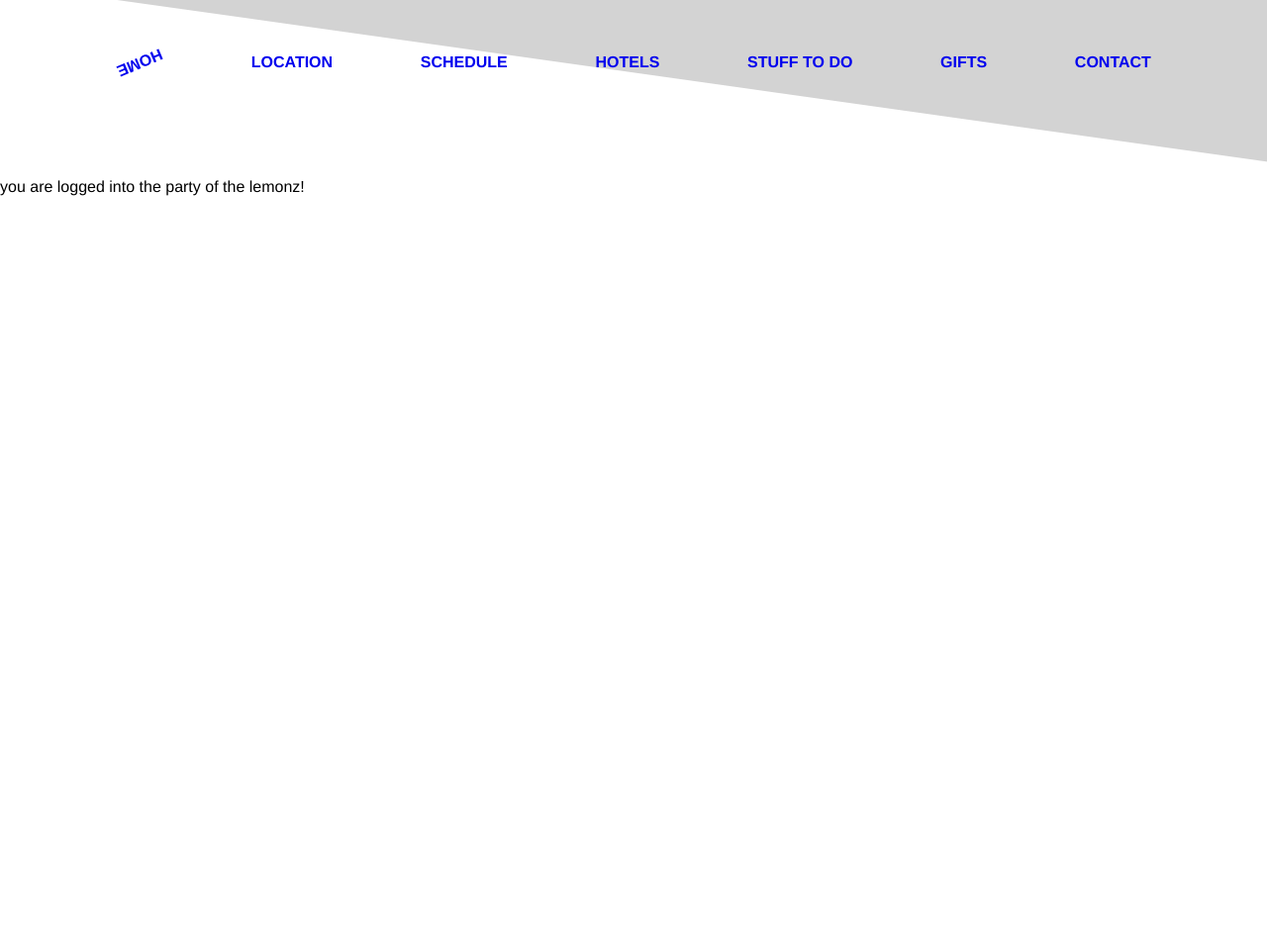
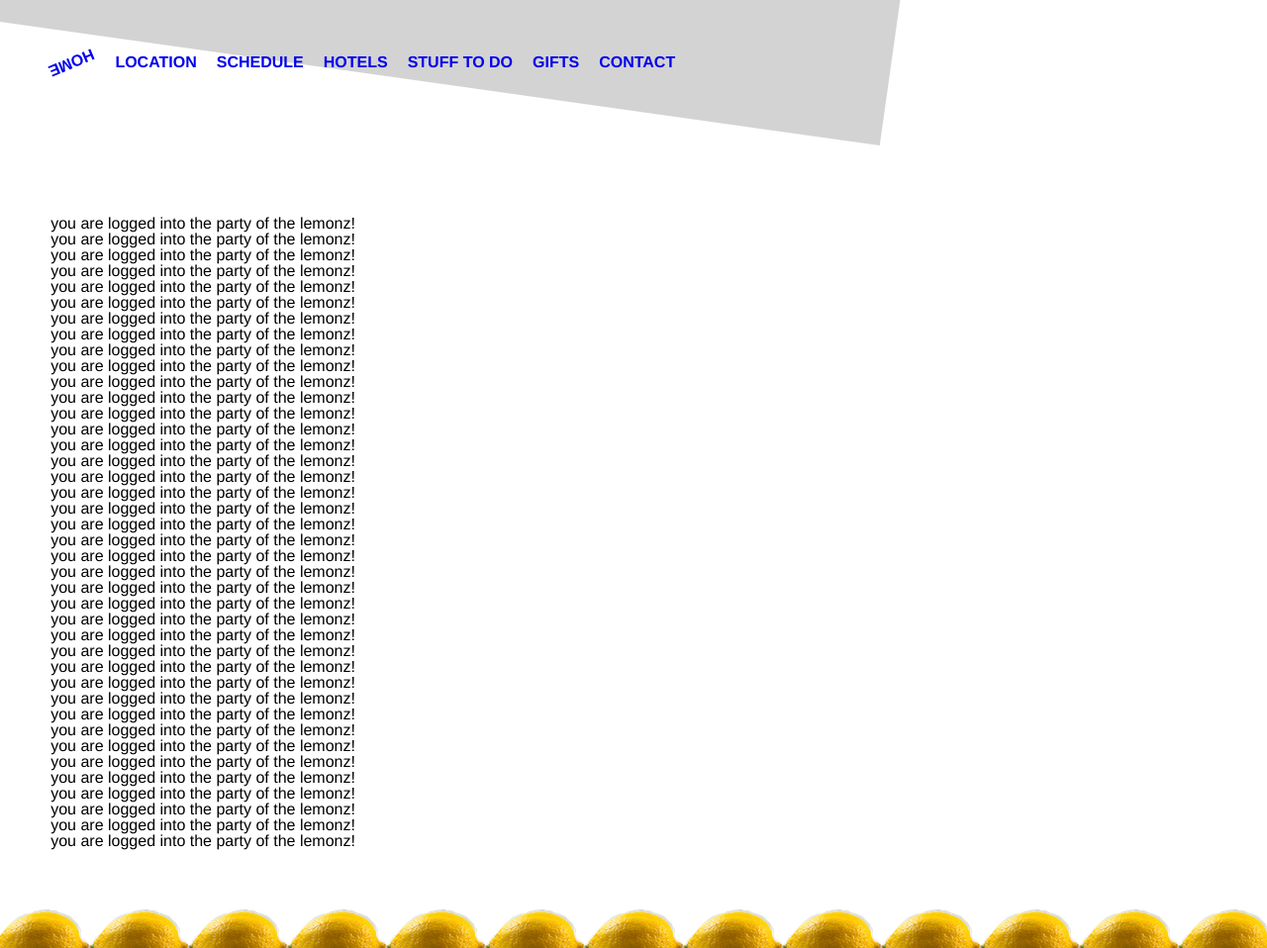
Before and after one commit to lemonparty/lemonparty2018, a Flask app: template templates/home.html in a window 1280 px wide; the page is wider, and only the part inside the window is pictured. Shown: that part at 99% size. Before the commit the page ends 198 px from the top of that part, so only its background shows below. Run offline with Flask 2, Linux system fonts and the light colour scheme; the template is opened without the code that fills it, so the values that code supplies are empty; some libraries are stand-ins or nearby versions.

Commit message:
add a shitty bottom lemon; finesse some login styles

```diff
--- a/src/app.scss
+++ b/src/app.scss
@@ -5,6 +5,7 @@
 // -----------------------------------------------------------------------------
 
 $nav-height: 272px;
+$footer-height: 100px;
 
 
 // global styles
@@ -14,12 +15,16 @@ $nav-height: 272px;
   box-sizing: border-box;
 }
 
-html {
-  height: 100%;
-}
-
 body {
   font-family: Helvetica Neue, Helvetica, Arial, sans-serif;
+  min-height: 100%;
+
+  &.logged-in {
+    padding: ($nav-height * 0.8) 4vw $footer-height;
+    background-image: url("/static/images/shitty-half-lemon.png");
+    background-repeat: repeat-x;
+    background-position: bottom;
+  }
 }
 
 @import "nav";
--- a/src/login.scss
+++ b/src/login.scss
@@ -32,6 +32,11 @@
   background: rgba(#000, 0.8);
   padding: 3vw;
   line-height: 14px;
+
+  @media (min-width: 1100px) {
+    padding-right: 30px;
+    padding-left: 30px;
+  }
 
   &-input,
   &-button {
--- a/src/nav.scss
+++ b/src/nav.scss
@@ -1,5 +1,7 @@
 .nav {
-  margin-bottom: $nav-height / 5;
+  position: absolute;
+  top: 0;
+  left: 0;
   padding: 3vw;
   display: flex;
   flex-wrap: wrap;
--- a/static/app.css
+++ b/static/app.css
@@ -48,14 +48,19 @@ table {
 * {
   box-sizing: border-box; }
 
-html {
-  height: 100%; }
-
 body {
-  font-family: Helvetica Neue, Helvetica, Arial, sans-serif; }
+  font-family: Helvetica Neue, Helvetica, Arial, sans-serif;
+  min-height: 100%; }
+  body.logged-in {
+    padding: 217.6px 4vw 100px;
+    background-image: url("/static/images/shitty-half-lemon.png");
+    background-repeat: repeat-x;
+    background-position: bottom; }
 
 .nav {
-  margin-bottom: 54.4px;
+  position: absolute;
+  top: 0;
+  left: 0;
   padding: 3vw;
   display: flex;
   flex-wrap: wrap;
@@ -119,6 +124,10 @@ body {
   background: rgba(0, 0, 0, 0.8);
   padding: 3vw;
   line-height: 14px; }
+  @media (min-width: 1100px) {
+    .login-form {
+      padding-right: 30px;
+      padding-left: 30px; } }
   .login-form-input, .login-form-button {
     float: left;
     border: none;
--- a/templates/home.html
+++ b/templates/home.html
@@ -5,5 +5,44 @@
 
 {% block content %}
   {% include "_nav.html" %}
-  you are logged into the party of the lemonz!
+  you are logged into the party of the lemonz!<br />
+  you are logged into the party of the lemonz!<br />
+  you are logged into the party of the lemonz!<br />
+  you are logged into the party of the lemonz!<br />
+  you are logged into the party of the lemonz!<br />
+  you are logged into the party of the lemonz!<br />
+  you are logged into the party of the lemonz!<br />
+  you are logged into the party of the lemonz!<br />
+  you are logged into the party of the lemonz!<br />
+  you are logged into the party of the lemonz!<br />
+  you are logged into the party of the lemonz!<br />
+  you are logged into the party of the lemonz!<br />
+  you are logged into the party of the lemonz!<br />
+  you are logged into the party of the lemonz!<br />
+  you are logged into the party of the lemonz!<br />
+  you are logged into the party of the lemonz!<br />
+  you are logged into the party of the lemonz!<br />
+  you are logged into the party of the lemonz!<br />
+  you are logged into the party of the lemonz!<br />
+  you are logged into the party of the lemonz!<br />
+  you are logged into the party of the lemonz!<br />
+  you are logged into the party of the lemonz!<br />
+  you are logged into the party of the lemonz!<br />
+  you are logged into the party of the lemonz!<br />
+  you are logged into the party of the lemonz!<br />
+  you are logged into the party of the lemonz!<br />
+  you are logged into the party of the lemonz!<br />
+  you are logged into the party of the lemonz!<br />
+  you are logged into the party of the lemonz!<br />
+  you are logged into the party of the lemonz!<br />
+  you are logged into the party of the lemonz!<br />
+  you are logged into the party of the lemonz!<br />
+  you are logged into the party of the lemonz!<br />
+  you are logged into the party of the lemonz!<br />
+  you are logged into the party of the lemonz!<br />
+  you are logged into the party of the lemonz!<br />
+  you are logged into the party of the lemonz!<br />
+  you are logged into the party of the lemonz!<br />
+  you are logged into the party of the lemonz!<br />
+  you are logged into the party of the lemonz!<br />
 {% endblock %}
--- a/templates/login.html
+++ b/templates/login.html
@@ -3,6 +3,8 @@
 {% block bodyclass %}page-login{% endblock %}
 
 {% block content %}
+  <style>html { height: 100%; }</style>
+
   <canvas id="lemon-canvas" width="500" height="500"></canvas>
 
   {% if show_login %}
```
Also changed, not shown: static/images/shitty-half-lemon.png (added).
